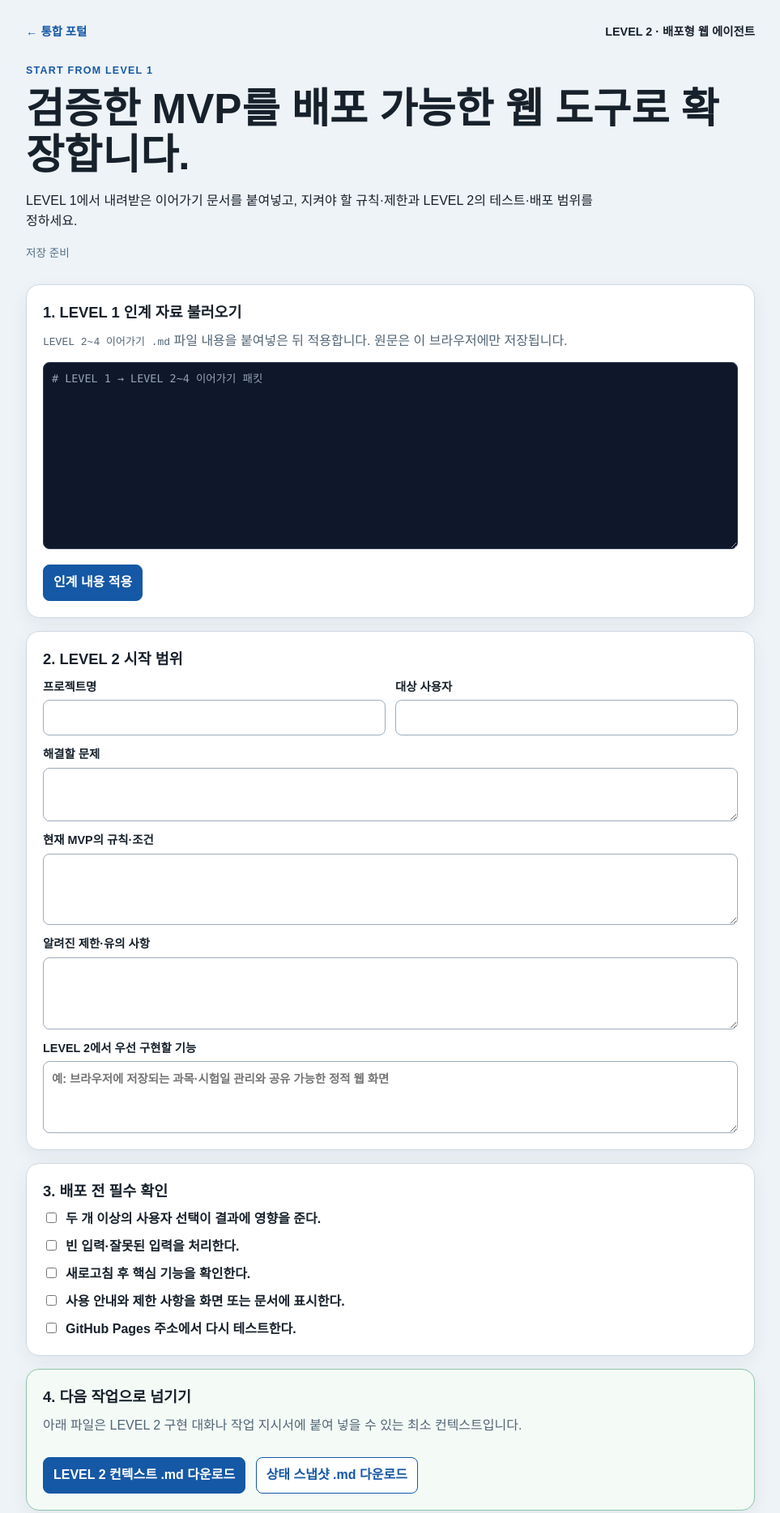
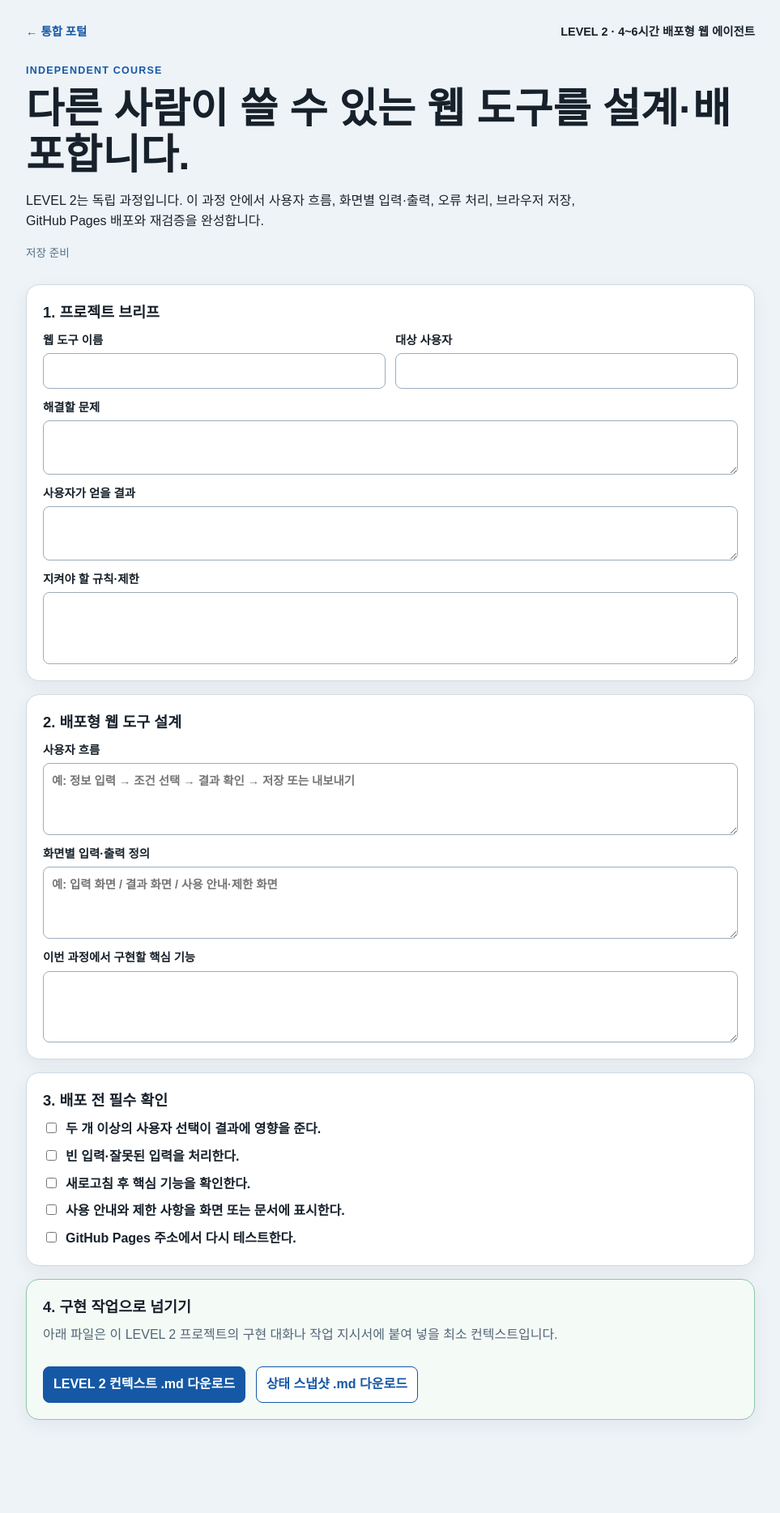
Before and after one commit to boundaryx01-uniquelife/ai-project-education, a plain HTML site: page portal/modules/level-2-deploy-web-agent/index.html in a window 1280 px wide. Shown: the whole page at 81% size, without its empty margins (158-1121 px from the left). After the commit the page ends 1809 px from the top, so only its background shows below. Drawn offline with Linux system fonts and the light colour scheme.

Commit message:
fix: make Level courses independently complete

```diff
--- a/portal/assets/styles.css
+++ b/portal/assets/styles.css
@@ -9,7 +9,9 @@ h1 { max-width: 850px; margin: 20px 0; font-size: clamp(2rem, 6vw, 4.5rem); line
 .lifecycle span { padding: 9px 13px; border: 1px solid #aeb9c4; border-radius: 999px; font-size: .78rem; font-weight: 700; }
 .levels { display: grid; grid-template-columns: repeat(auto-fit, minmax(210px, 1fr)); gap: 14px; }
 .levels article { padding: 20px; border: 1px solid #d7dee5; border-radius: 16px; }
-.levels p { margin-bottom: 0; }
+.levels p { margin: 8px 0 0; }
+.levels .level-time { color: #1558a5; font-weight: 800; }
+.levels .level-output { color: #344e68; font-size: .9rem; font-weight: 700; }
 .levels .level-active { border-color: #4d6f96; background: #f6f9fc; }
 .level-link { display: inline-block; margin-top: 14px; padding: 9px 12px; border: 1px solid #173f73; border-radius: 9px; color: #fff; background: #173f73; font-weight: 800; text-decoration: none; }
 .level-link:focus-visible { outline: 3px solid #0a66c2; outline-offset: 3px; }
--- a/portal/modules/level-2-deploy-web-agent/index.html
+++ b/portal/modules/level-2-deploy-web-agent/index.html
@@ -10,31 +10,32 @@
   <main class="shell">
     <header class="top">
       <a href="../../index.html">← 통합 포털</a>
-      <span>LEVEL 2 · 배포형 웹 에이전트</span>
+      <span>LEVEL 2 · 4~6시간 배포형 웹 에이전트</span>
     </header>
     <section class="intro">
-      <p class="eyebrow">START FROM LEVEL 1</p>
-      <h1>검증한 MVP를 배포 가능한 웹 도구로 확장합니다.</h1>
-      <p>LEVEL 1에서 내려받은 이어가기 문서를 붙여넣고, 지켜야 할 규칙·제한과 LEVEL 2의 테스트·배포 범위를 정하세요.</p>
+      <p class="eyebrow">INDEPENDENT COURSE</p>
+      <h1>다른 사람이 쓸 수 있는 웹 도구를 설계·배포합니다.</h1>
+      <p>LEVEL 2는 독립 과정입니다. 이 과정 안에서 사용자 흐름, 화면별 입력·출력, 오류 처리, 브라우저 저장, GitHub Pages 배포와 재검증을 완성합니다.</p>
       <p id="saveStatus" class="save" role="status">저장 준비</p>
     </section>
 
-    <section class="card import-card">
-      <h2>1. LEVEL 1 인계 자료 불러오기</h2>
-      <p><code>LEVEL 2~4 이어가기 .md</code> 파일 내용을 붙여넣은 뒤 적용합니다. 원문은 이 브라우저에만 저장됩니다.</p>
-      <textarea id="handoffText" class="codebox" rows="10" spellcheck="false" placeholder="# LEVEL 1 → LEVEL 2~4 이어가기 패킷"></textarea>
-      <button id="applyHandoff" type="button">인계 내용 적용</button>
+    <section class="card">
+      <h2>1. 프로젝트 브리프</h2>
+      <div class="grid">
+        <label>웹 도구 이름<input data-bind="projectName"></label>
+        <label>대상 사용자<input data-bind="user"></label>
+        <label class="full">해결할 문제<textarea data-bind="problem" rows="2"></textarea></label>
+        <label class="full">사용자가 얻을 결과<textarea data-bind="outcome" rows="2"></textarea></label>
+        <label class="full">지켜야 할 규칙·제한<textarea data-bind="rules" rows="3"></textarea></label>
+      </div>
     </section>
 
     <section class="card">
-      <h2>2. LEVEL 2 시작 범위</h2>
+      <h2>2. 배포형 웹 도구 설계</h2>
       <div class="grid">
-        <label>프로젝트명<input data-bind="projectName"></label>
-        <label>대상 사용자<input data-bind="user"></label>
-        <label class="full">해결할 문제<textarea data-bind="problem" rows="2"></textarea></label>
-        <label class="full">현재 MVP의 규칙·조건<textarea data-bind="rules" rows="3"></textarea></label>
-        <label class="full">알려진 제한·유의 사항<textarea data-bind="limitations" rows="3"></textarea></label>
-        <label class="full">LEVEL 2에서 우선 구현할 기능<textarea data-bind="nextFunctions" rows="3" placeholder="예: 브라우저에 저장되는 과목·시험일 관리와 공유 가능한 정적 웹 화면"></textarea></label>
+        <label class="full">사용자 흐름<textarea data-bind="userFlow" rows="3" placeholder="예: 정보 입력 → 조건 선택 → 결과 확인 → 저장 또는 내보내기"></textarea></label>
+        <label class="full">화면별 입력·출력 정의<textarea data-bind="screenDefinition" rows="3" placeholder="예: 입력 화면 / 결과 화면 / 사용 안내·제한 화면"></textarea></label>
+        <label class="full">이번 과정에서 구현할 핵심 기능<textarea data-bind="nextFunctions" rows="3"></textarea></label>
       </div>
     </section>
 
@@ -50,8 +51,8 @@
     </section>
 
     <section class="card actions">
-      <h2>4. 다음 작업으로 넘기기</h2>
-      <p>아래 파일은 LEVEL 2 구현 대화나 작업 지시서에 붙여 넣을 수 있는 최소 컨텍스트입니다.</p>
+      <h2>4. 구현 작업으로 넘기기</h2>
+      <p>아래 파일은 이 LEVEL 2 프로젝트의 구현 대화나 작업 지시서에 붙여 넣을 최소 컨텍스트입니다.</p>
       <button id="downloadContext" type="button">LEVEL 2 컨텍스트 .md 다운로드</button>
       <button id="downloadSnapshot" class="secondary" type="button">상태 스냅샷 .md 다운로드</button>
     </section>
--- a/portal/modules/level-2-deploy-web-agent/level2.js
+++ b/portal/modules/level-2-deploy-web-agent/level2.js
@@ -1,19 +1,16 @@
 (()=>{
 "use strict";
-const KEY="ai-project-education.level2.foundation.v1";
-const initial=()=>({projectName:"",user:"",problem:"",rules:"",limitations:"",nextFunctions:"",handoffText:"",checks:{inputOutput:false,errorHandling:false,refresh:false,guide:false,pages:false}});
+const KEY="ai-project-education.level2.foundation.v2";
+const initial=()=>({projectName:"",user:"",problem:"",outcome:"",rules:"",userFlow:"",screenDefinition:"",nextFunctions:"",checks:{inputOutput:false,errorHandling:false,refresh:false,guide:false,pages:false}});
 let state=initial();
 const $=s=>document.querySelector(s);
 const clean=v=>String(v??"").trim();
 function load(){try{const saved=JSON.parse(localStorage.getItem(KEY));if(saved)state={...initial(),...saved,checks:{...initial().checks,...saved.checks}}}catch(_){}}
 function save(){try{localStorage.setItem(KEY,JSON.stringify(state));$("#saveStatus").textContent="이 브라우저에 자동 저장됨"}catch(_){$("#saveStatus").textContent="브라우저 저장을 사용할 수 없음"}}
-function setField(name,value){state[name]=value;const input=$(`[data-bind="${name}"]`);if(input)input.value=value}
-function line(text,label){const match=text.match(new RegExp(`^- ${label}:\\s*(.*)$`,`m`));return match?clean(match[1]):""}
-function applyHandoff(){const text=$("#handoffText").value;state.handoffText=text;setField("projectName",line(text,"프로젝트명"));setField("user",line(text,"사용자"));setField("problem",line(text,"해결할 문제"));setField("rules",line(text,"MVP 규칙·조건"));setField("limitations",line(text,"학습자가 기록한 제한·유의 사항"));setField("nextFunctions",line(text,"원하는 다음 기능"));save()}
-function bind(){Object.keys(state).filter(k=>!['checks','handoffText'].includes(k)).forEach(key=>{const input=$(`[data-bind="${key}"]`);if(input){input.value=state[key];input.addEventListener("input",()=>{state[key]=input.value;save()})}});Object.keys(state.checks).forEach(key=>{const input=$(`[data-check="${key}"]`);if(input){input.checked=state.checks[key];input.addEventListener("change",()=>{state.checks[key]=input.checked;save()})}});$("#handoffText").value=state.handoffText;$("#handoffText").addEventListener("input",e=>{state.handoffText=e.target.value;save()});$("#applyHandoff").onclick=applyHandoff}
-function context(){return`# PROJECT CONTEXT PACKET\n\n## PROJECT\n- 프로젝트명: ${clean(state.projectName)}\n- 최종 목적: ${clean(state.problem)}\n- 대상 사용자: ${clean(state.user)}\n\n## CURRENT STAGE\n- 현재 단계: LEVEL 2 배포형 웹 에이전트\n- 이번 단계의 목적: LEVEL 1 MVP를 정적 웹 도구로 구현·테스트·배포한다.\n\n## FIXED DECISIONS\n- 현재 MVP 규칙·조건: ${clean(state.rules)}\n- 알려진 제한·유의 사항: ${clean(state.limitations)}\n\n## TASK\n- 우선 구현할 기능: ${clean(state.nextFunctions)}\n\n## CONSTRAINTS\n- 핵심 과정은 API 키 없이 정적 웹과 브라우저 저장만으로 작동해야 한다.\n- LEVEL 1의 검증 결과를 더 넓은 기능 범위의 통과 증거로 사용하지 않는다.\n\n## VALIDATION\n- 두 사용자 선택이 결과에 영향을 주는가: ${state.checks.inputOutput}\n- 빈 입력·오류 처리: ${state.checks.errorHandling}\n- 새로고침 확인: ${state.checks.refresh}\n- 사용 안내·제한 표시: ${state.checks.guide}\n- GitHub Pages 재검증: ${state.checks.pages}\n\n## STOP CONDITION\n- 외부 자료·API·DB·개인정보 처리가 필요하면 LEVEL 3 범위를 검토하고 멈춘다.\n`}
-function snapshot(){return`# STATE SNAPSHOT\n\n## COMPLETED\n- LEVEL 1 인계 자료를 LEVEL 2 시작 작업대에 기록했다.\n\n## DECIDED\n- 우선 기능: ${clean(state.nextFunctions)}\n\n## OPEN\n- LEVEL 2 구현·테스트·GitHub Pages 배포가 남아 있다.\n\n## NEXT\n- 컨텍스트 패킷을 기준으로 정적 웹 화면과 입력·출력 흐름을 구현한다.\n\n## DO NOT CHANGE\n- ${clean(state.rules)||"LEVEL 1 규칙·조건을 기록한 뒤 유지한다."}\n- ${clean(state.limitations)||"알려진 제한을 기록한 뒤 재검증한다."}\n`}
-function download(name,text){const a=document.createElement("a");a.href=URL.createObjectURL(new Blob([text],{type:"text/markdown;charset=utf-8"}));a.download=name;document.body.append(a);a.click();a.remove();setTimeout(()=>URL.revokeObjectURL(a.href),0)}
+function bind(){Object.keys(state).filter(k=>k!=="checks").forEach(key=>{const input=$(`[data-bind="${key}"]`);if(input){input.value=state[key];input.addEventListener("input",()=>{state[key]=input.value;save()})}});Object.keys(state.checks).forEach(key=>{const input=$(`[data-check="${key}"]`);if(input){input.checked=state.checks[key];input.addEventListener("change",()=>{state.checks[key]=input.checked;save()})}})}
+function context(){return`# PROJECT CONTEXT PACKET\n\n## PROJECT\n- 프로젝트명: ${clean(state.projectName)}\n- 최종 목적: ${clean(state.problem)}\n- 대상 사용자: ${clean(state.user)}\n\n## CURRENT STAGE\n- 현재 단계: LEVEL 2 배포형 웹 에이전트\n- 이번 단계의 목적: 독립된 웹 도구를 구현, 테스트, GitHub Pages에 배포한다.\n\n## INPUTS\n- 사용자 흐름: ${clean(state.userFlow)}\n- 화면별 입력·출력: ${clean(state.screenDefinition)}\n\n## TASK\n- 이번에 구현할 핵심 기능: ${clean(state.nextFunctions)}\n\n## CONSTRAINTS\n- 지켜야 할 규칙·제한: ${clean(state.rules)}\n- 핵심 과정은 API 키 없이 정적 웹과 브라우저 저장만으로 작동해야 한다.\n\n## VALIDATION\n- 두 사용자 선택이 결과에 영향을 주는가: ${state.checks.inputOutput}\n- 빈 입력·오류 처리: ${state.checks.errorHandling}\n- 새로고침 확인: ${state.checks.refresh}\n- 사용 안내·제한 표시: ${state.checks.guide}\n- GitHub Pages 재검증: ${state.checks.pages}\n\n## STOP CONDITION\n- 외부 자료·API·DB·개인정보 처리가 필요하면, 이 LEVEL 2 과정의 범위를 넓히지 말고 별도 LEVEL 3 프로젝트를 검토한다.\n`}
+function snapshot(){return`# STATE SNAPSHOT\n\n## COMPLETED\n- LEVEL 2 프로젝트 브리프와 배포형 웹 도구의 기본 설계를 기록했다.\n\n## DECIDED\n- 사용자 흐름: ${clean(state.userFlow)}\n- 구현할 핵심 기능: ${clean(state.nextFunctions)}\n\n## OPEN\n- 웹 도구 구현, 정상·경계·오류 테스트, GitHub Pages 배포가 남아 있다.\n\n## NEXT\n- 컨텍스트 패킷을 기준으로 화면과 입력·출력 흐름을 구현한다.\n\n## DO NOT CHANGE\n- ${clean(state.rules)||"프로젝트 규칙·제한을 기록한 뒤 유지한다."}\n`}
+function download(name,text){const a=document.createElement("a");a.href=URL.createObjectURL(new Blob([text],{type:"text/markdown;charset=utf-8"}));a.download=name;document.body.append(a);a.click();const url=a.href;a.remove();setTimeout(()=>URL.revokeObjectURL(url),0)}
 $("#downloadContext").onclick=()=>download("level-2-context-packet.md",context());
 $("#downloadSnapshot").onclick=()=>download("level-2-state-snapshot.md",snapshot());
 load();bind();
```
Also changed, not shown: portal/index.html (+5 -5 lines), 3 other files.
